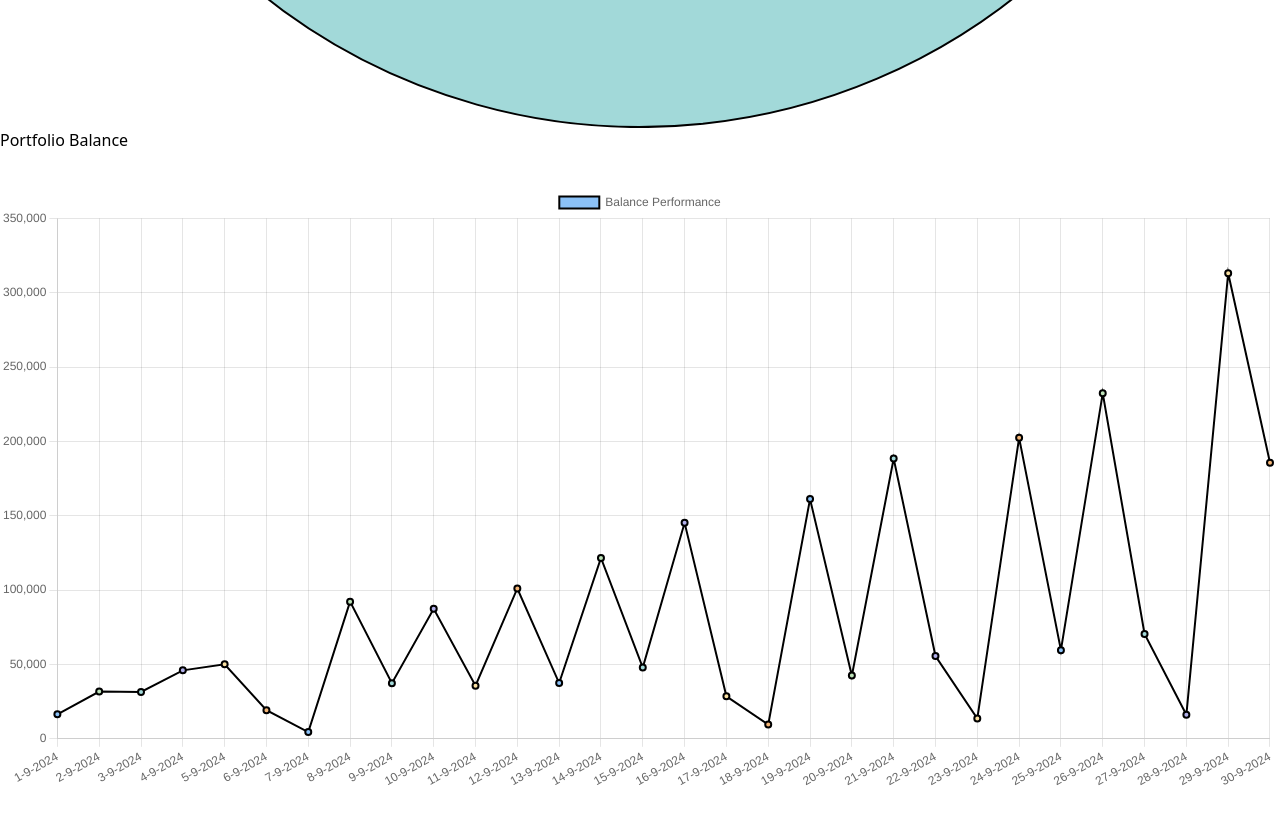
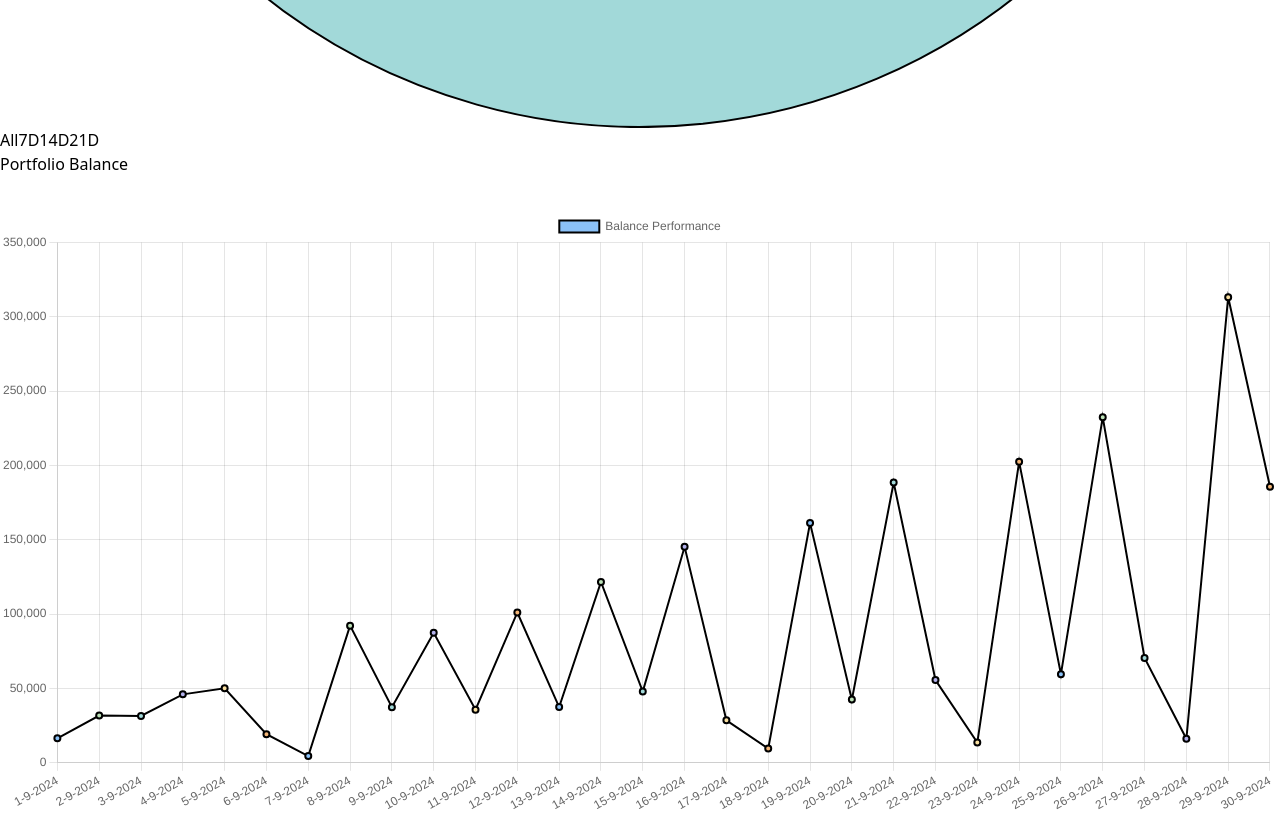
Before and after one commit to shubham43MP/fintest-vega, a React (Vite) app: page / in a window 1280 px wide. Shown: the part 1200-2016 px from the top of the page. Before the commit the page ends 1992 px from the top, so only its background shows below. Built offline with nearby package versions, Linux system fonts and the light colour scheme.

Commit message:
feat: finalised the date delection stuff

```diff
--- a/src/components/organisms/LineChart/LineChart.tsx
+++ b/src/components/organisms/LineChart/LineChart.tsx
@@ -2,7 +2,7 @@ import { Line } from 'react-chartjs-2';
 
 export const LineChart = ({ chartData }: any) => {
   return (
-    <div>
+    <>
       <h2 className="text-center">Portfolio Balance</h2>
       <Line
         data={chartData}
@@ -14,6 +14,6 @@ export const LineChart = ({ chartData }: any) => {
           }
         }}
       />
-    </div>
+    </>
   );
 };
--- a/src/pages/performance/Performance.tsx
+++ b/src/pages/performance/Performance.tsx
@@ -2,14 +2,16 @@ import { useEffect, useMemo, useState } from 'react';
 import { getAssets, getPortfolio } from '../../api/api';
 import { Assets, Portfolio } from '../../api/api.types';
 import { PieChart } from '../../components/organisms/PieChart';
-import { AssetView } from './types';
 import { GenericObject } from '../../utils/common.type';
 import { LineChart } from '../../components/organisms/LineChart';
+import { AssetView } from './types';
+import { PerfTimeline } from './common';
 
 export const Performance = () => {
   const [portfolio, setPortfolio] = useState<Portfolio[]>([]);
   const [assets, setAssets] = useState<Assets[]>([]);
   const [view, setView] = useState<AssetView>(AssetView.ASSETCLASS);
+  const [perfTimeline, setPerfTimeline] = useState<number>(0);
 
   useEffect(() => {
     getPortfolio().then(folio => setPortfolio(folio));
@@ -75,7 +77,7 @@ export const Performance = () => {
 
   const lineChartDataBuilder = useMemo(() => {
     let lineChartData = {};
-    portfolio.forEach(item => {
+    portfolio.slice(-perfTimeline).forEach(item => {
       const asOfDate = new Date(item.asOf);
       const totalValue = item.positions.reduce((sum, position) => {
         return sum + position.quantity * position.price;
@@ -106,7 +108,7 @@ export const Performance = () => {
         }
       ]
     };
-  }, [portfolio]);
+  }, [portfolio, perfTimeline]);
 
   const viewBasedPieChart = useMemo(() => {
     if (view === AssetView.ASSET) return portfolioPos.latestPortfolioMapByAsset;
@@ -131,6 +133,18 @@ export const Performance = () => {
         <PieChart chartData={pieChartDataBuilder(viewBasedPieChart)} />
       </div>
       <div className="h-full w-full">
+        <div className="flex gap-2 justify-center">
+          {Object.keys(PerfTimeline).map(item => (
+            <button
+              onClick={() =>
+                setPerfTimeline(PerfTimeline[item as keyof typeof PerfTimeline])
+              }
+              className="p-4 bg-gray-100 rounded-2xl cursor-pointer"
+            >
+              {item}
+            </button>
+          ))}
+        </div>
         <LineChart chartData={lineChartDataBuilder} />
       </div>
     </div>
--- /dev/null
+++ b/src/pages/performance/common.ts
@@ -0,0 +1,6 @@
+export const PerfTimeline = {
+  All: 0,
+  '7D': 7,
+  '14D': 14,
+  '21D': 21
+};
```
